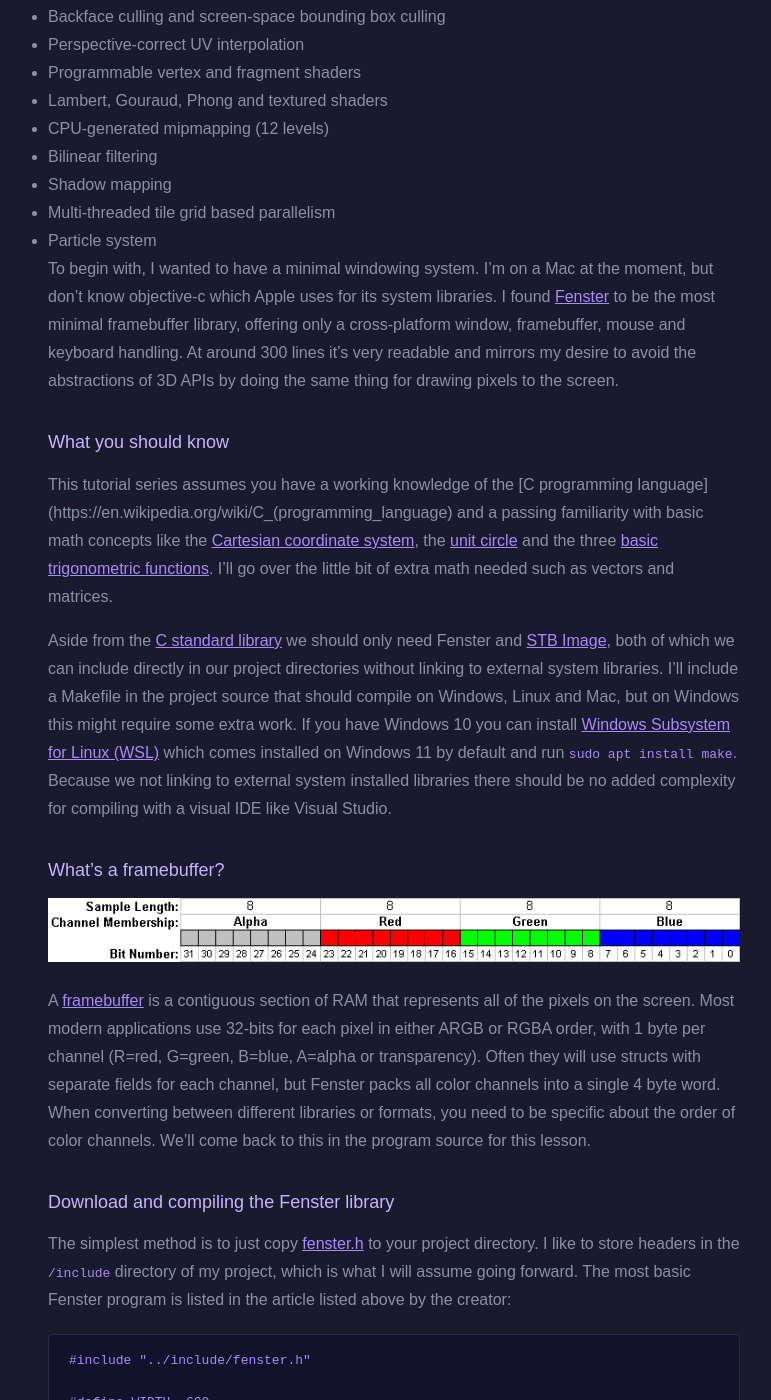
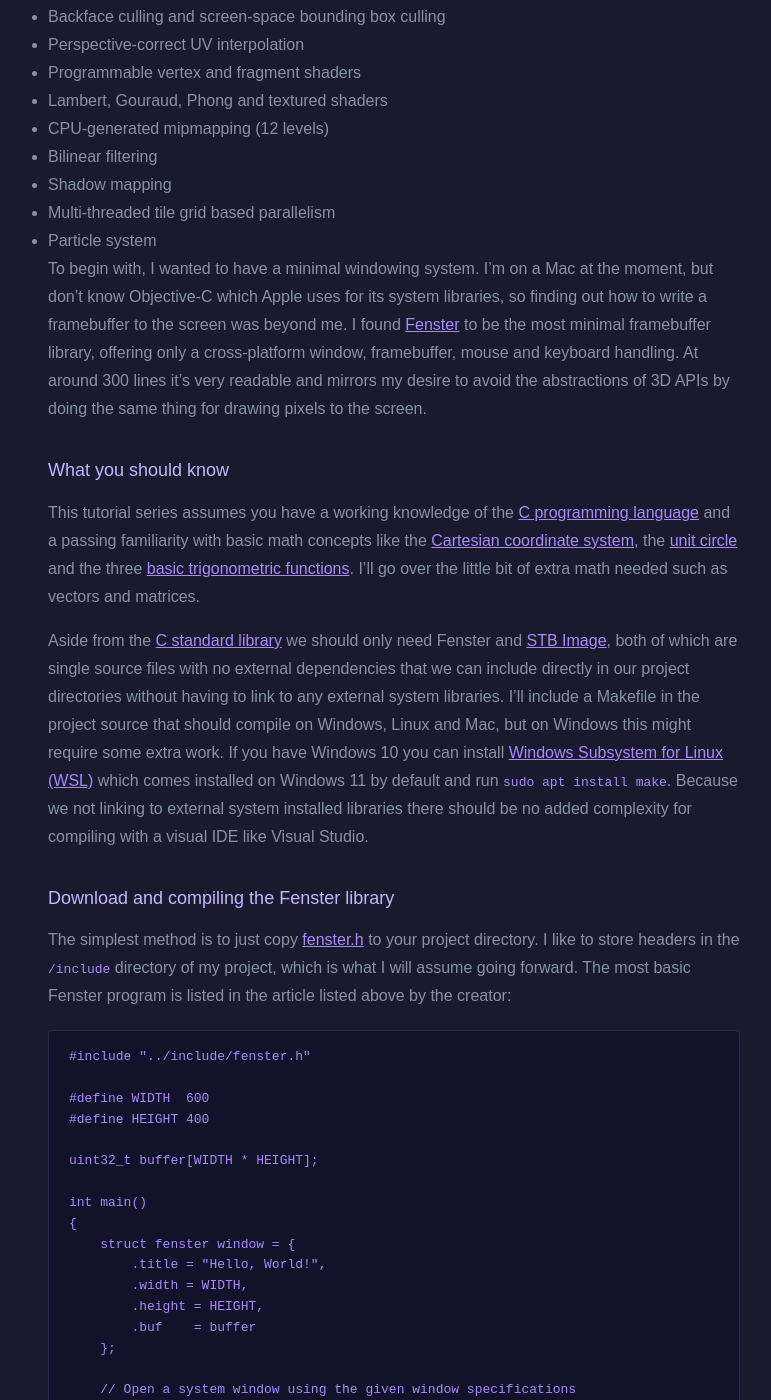
Before and after one commit to TurpeNescire/softrend-3d, a Jekyll site: the page built from docs/lesson_01.md, in a window 1280 px wide and 1400 px high, scrolled down 1003 px. Shown: the whole window, without its empty margins (246-1017 px from the left). Built offline with Jekyll 4.4.1, drawn with Linux system fonts in a browser that asks for light colours; some of the changed text lies outside the part shown.

Commit message:
/Docs: lesson_01 updated

```diff
--- a/docs/lesson_01.md
+++ b/docs/lesson_01.md
@@ -25,17 +25,12 @@
 - Multi-threaded tile grid based parallelism
 - Particle system
 
-To begin with, I wanted to have a minimal windowing system. I'm on a Mac at the moment, but don't know objective-c which Apple uses for its system libraries. I found [Fenster](https://zserge.com/posts/fenster/) to be the most minimal framebuffer library, offering only a cross-platform window, framebuffer, mouse and keyboard handling. At around 300 lines it's very readable and mirrors my desire to avoid the abstractions of 3D APIs by doing the same thing for drawing pixels to the screen.
+To begin with, I wanted to have a minimal windowing system. I'm on a Mac at the moment, but don't know Objective-C which Apple uses for its system libraries, so finding out how to write a framebuffer to the screen was beyond me. I found [Fenster](https://zserge.com/posts/fenster/) to be the most minimal framebuffer library, offering only a cross-platform window, framebuffer, mouse and keyboard handling. At around 300 lines it's very readable and mirrors my desire to avoid the abstractions of 3D APIs by doing the same thing for drawing pixels to the screen.
 
 ## What you should know
-This tutorial series assumes you have a working knowledge of the [C programming language](https://en.wikipedia.org/wiki/C_(programming_language) and a passing familiarity with basic math concepts like the [Cartesian coordinate system](https://en.wikipedia.org/wiki/Cartesian_coordinate_system), the [unit circle](https://en.wikipedia.org/wiki/Unit_circle) and the three [basic trigonometric functions](https://en.wikipedia.org/wiki/Trigonometric_functions#Right-angled_triangle_definitions). I'll go over the little bit of extra math needed such as vectors and matrices.
+This tutorial series assumes you have a working knowledge of the [C programming language](https://en.wikipedia.org/wiki/C_%28programming_language%29) and a passing familiarity with basic math concepts like the [Cartesian coordinate system](https://en.wikipedia.org/wiki/Cartesian_coordinate_system), the [unit circle](https://en.wikipedia.org/wiki/Unit_circle) and the three [basic trigonometric functions](https://en.wikipedia.org/wiki/Trigonometric_functions#Right-angled_triangle_definitions). I'll go over the little bit of extra math needed such as vectors and matrices.
 
-Aside from the [C standard library](https://en.wikipedia.org/wiki/C_standard_library) we should only need Fenster and [STB Image](https://github.com/nothings/stb/blob/master/stb_image.h), both of which we can include directly in our project directories without linking to external system libraries. I'll include a Makefile in the project source that should compile on Windows, Linux and Mac, but on Windows this might require some extra work. If you have Windows 10 you can install [Windows Subsystem for Linux (WSL)](https://en.wikipedia.org/wiki/Windows_Subsystem_for_Linux) which comes installed on Windows 11 by default and run `sudo apt install make`. Because we not linking to external system installed libraries there should be no added complexity for compiling with a visual IDE like Visual Studio.
-
-## What's a framebuffer?
-![Lesson 01 Buffer Array]({{ '/images/lesson_01_buffer_array.png' | relative_url }}){: width="100%"}
-
-A [framebuffer](https://en.wikipedia.org/wiki/Framebuffer) is a contiguous section of RAM that represents all of the pixels on the screen. Most modern applications use 32-bits for each pixel in either ARGB or RGBA order, with 1 byte per channel (R=red, G=green, B=blue, A=alpha or transparency). Often they will use structs with separate fields for each channel, but Fenster packs all color channels into a single 4 byte word. When converting between different libraries or formats, you need to be specific about the order of color channels. We'll come back to this in the program source for this lesson.
+Aside from the [C standard library](https://en.wikipedia.org/wiki/C_standard_library) we should only need Fenster and [STB Image](https://github.com/nothings/stb/blob/master/stb_image.h), both of which are single source files with no external dependencies that we can include directly in our project directories without having to link to any external system libraries. I'll include a Makefile in the project source that should compile on Windows, Linux and Mac, but on Windows this might require some extra work. If you have Windows 10 you can install [Windows Subsystem for Linux (WSL)](https://en.wikipedia.org/wiki/Windows_Subsystem_for_Linux) which comes installed on Windows 11 by default and run `sudo apt install make`. Because we not linking to external system installed libraries there should be no added complexity for compiling with a visual IDE like Visual Studio.
 
 ## Download and compiling the Fenster library
 The simplest method is to just copy [fenster.h](https://github.com/zserge/fenster/blob/main/fenster.h) to your project directory. I like to store headers in the `/include` directory of my project, which is what I will assume going forward. The most basic Fenster program is listed in the article listed above by the creator:
@@ -71,5 +66,13 @@
 
 ![Lesson 01 Fenster Window]({{ '/images/lesson_01_fenster_window.png' | relative_url }}){: width="100%"}
 
+## What's a framebuffer?
+This code should be mostly self-explanatory save for the `fenster.buf` field that takes an array of type `uint32_t`. Fenster passes this framebuffer array to the underlying operating system to write to the display.
+
+![Lesson 01 Buffer Array]({{ '/images/lesson_01_buffer_array.png' | relative_url }}){: width="100%"}
+
+A [framebuffer](https://en.wikipedia.org/wiki/Framebuffer) is a contiguous section of RAM that represents all of the pixels on the screen. Most modern applications use 32-bits for each pixel in either ARGB or RGBA order, with 1 byte per channel (R=red, G=green, B=blue, A=alpha or transparency). Often they will use structs with separate fields for each channel, but Fenster packs all color channels into a single 4 byte word. When converting between different libraries or formats, you need to be specific about the order of color channels. We'll come back to this in the following lesson when we actually write pixels into the buffer.
+
+
 ## Source
 [Github Source](https://github.com/TurpeNescire/softrend-3d/tree/2120947b2bfac14a45bfb445d76b93efb96af1eb)
```
Also changed, not shown: other parts of docs/lesson_01.md (+1 -1 lines).
